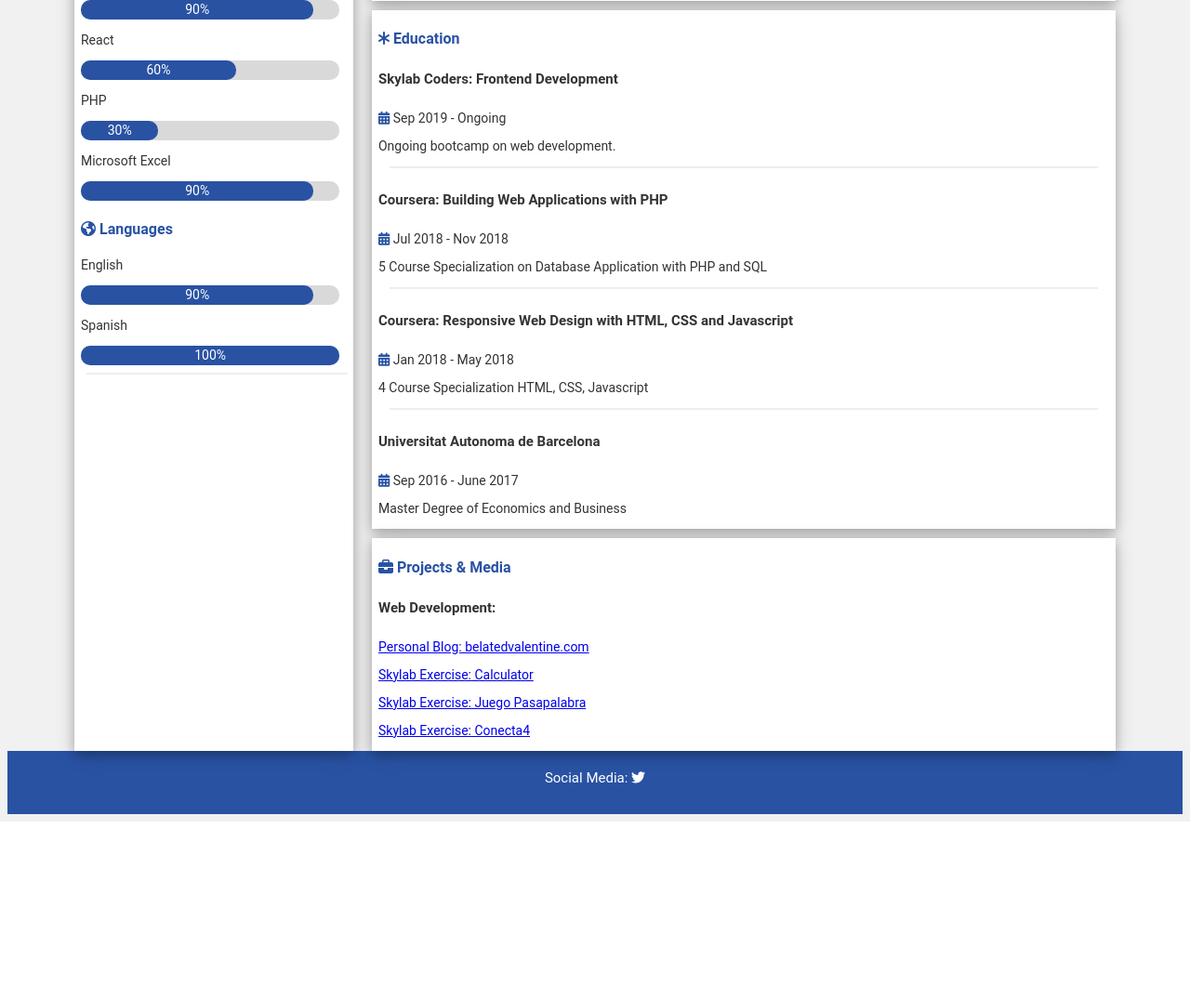
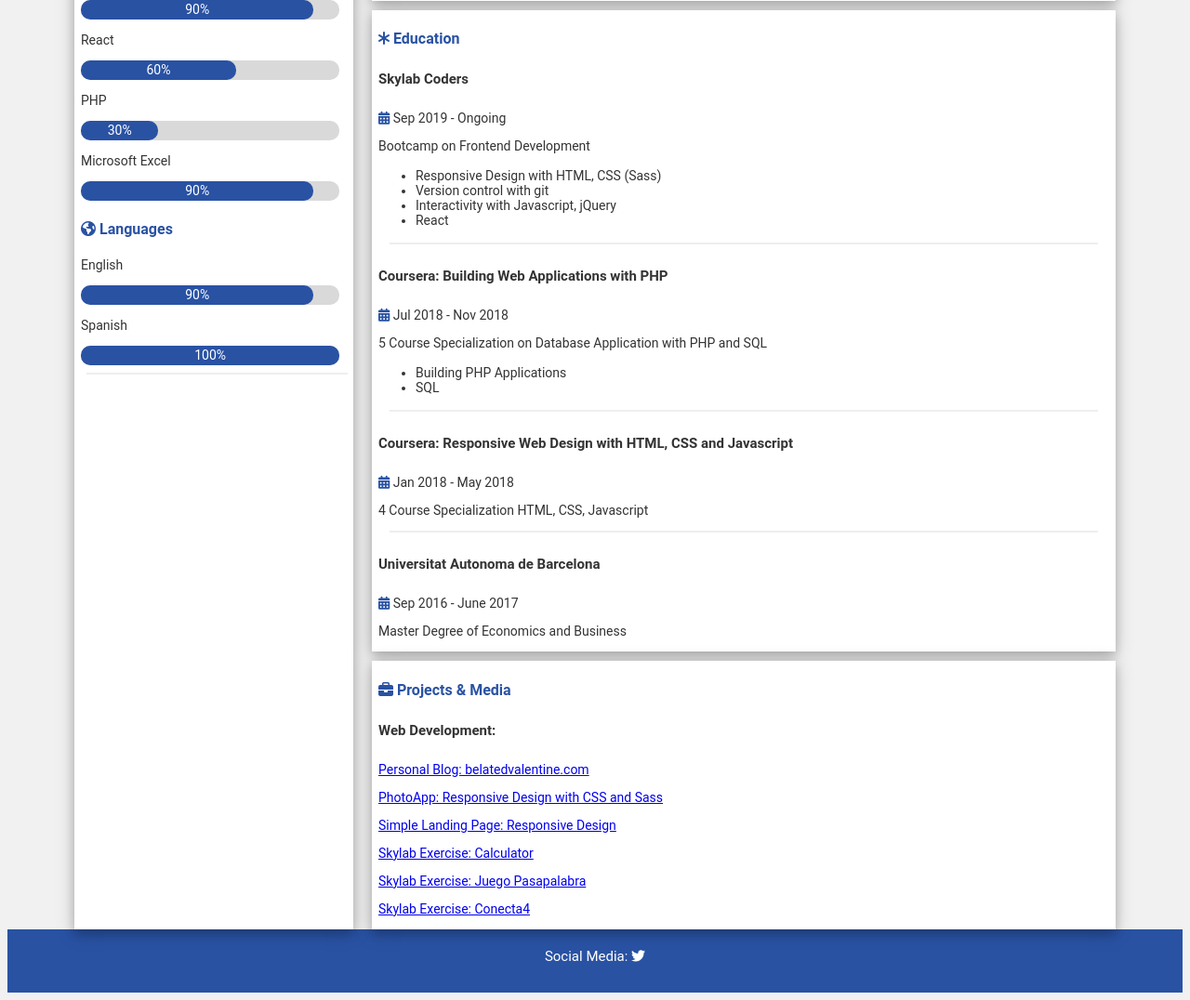
Before and after one commit to ivandax/projects, a PHP site: page / in a window 1280 px wide. Shown: the part 598-1674 px from the top of the page at 93% size. Before the commit the page ends 1482 px from the top, so only its background shows below. Run offline with PHP 8.4, Linux system fonts and the light colour scheme; some libraries are stand-ins or nearby versions.

Commit message:
made changes to CV

```diff
--- a/cv/css/style.css
+++ b/cv/css/style.css
@@ -2,7 +2,7 @@
 html{font-family: "Roboto", sans-serif;}
 body{background-color: #f1f1f1;box-sizing: border-box;}
 hr{border: 0.5px solid #eee; width:95%;}
-p{font-size: 14px; color:#333333;}
+p,li{font-size: 14px; color:#333333;}
 h5{font-size: 15px; color:#333333;}
 h4{font-size: 16px; color:#333333;}
 footer{width:100%;}
--- a/cv/index.html
+++ b/cv/index.html
@@ -92,15 +92,25 @@
 			<div class="white fancyBorder" id="education">
 				<h4 class="mildMargin deepBlue"><i class="fa fa-asterisk deepBlue"></i> Education</h4>
 				<div class="mildMargin">
-					<h5>Skylab Coders: Frontend Development</h5>
+					<h5>Skylab Coders</h5>
 					<p><i class="fa fa-calendar deepBlue"></i> Sep 2019 - Ongoing</p>
-					<p>Ongoing bootcamp on web development.</p>
+					<p>Bootcamp on Frontend Development</p>
+					<ul>
+						<li>Responsive Design with HTML, CSS (Sass)</li>
+						<li>Version control with git</li>
+						<li>Interactivity with Javascript, jQuery</li>
+						<li>React</li>
+					</ul>
 				</div>
 				<hr>
 				<div class="mildMargin">
 					<h5>Coursera: Building Web Applications with PHP</h5>
 					<p><i class="fa fa-calendar deepBlue"></i> Jul 2018 - Nov 2018</p>
 					<p>5 Course Specialization on Database Application with PHP and SQL</p>
+					<ul>
+						<li>Building PHP Applications</li>
+						<li>SQL</li>
+					</ul>
 				</div>
 				<hr>
 				<div class="mildMargin">
@@ -121,6 +131,8 @@
 				<div class="mildMargin">
 					<h5>Web Development:</h5>
 					<p><a target="_blank" href="https://www.belatedvalentine.com">Personal Blog: belatedvalentine.com</a></p>
+					<p><a target="_blank" href="https://www.ivandax.com/projects/photoapp">PhotoApp: Responsive Design with CSS and Sass</a></p>
+					<p><a target="_blank" href="https://www.ivandax.com/projects/landing">Simple Landing Page: Responsive Design</a></p>
 					<p><a target="_blank" href="https://www.ivandax.com/projects/calc">Skylab Exercise: Calculator</a></p>
 					<p><a target="_blank" href="https://www.ivandax.com/projects/pasapalabra">Skylab Exercise: Juego Pasapalabra</a></p>
 					<p><a target="_blank" href="https://www.ivandax.com/projects/conecta4">Skylab Exercise: Conecta4</a></p>
```
